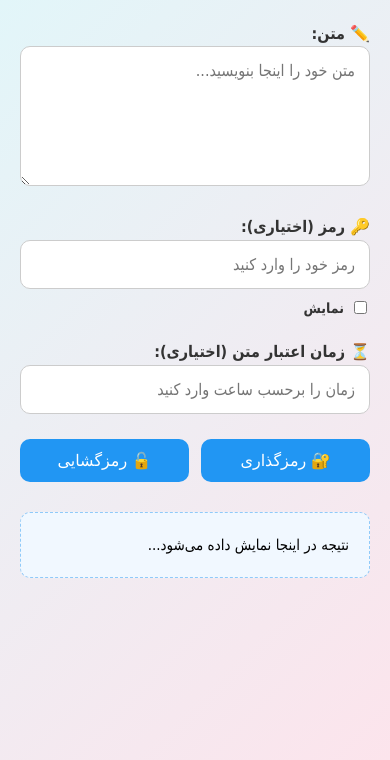
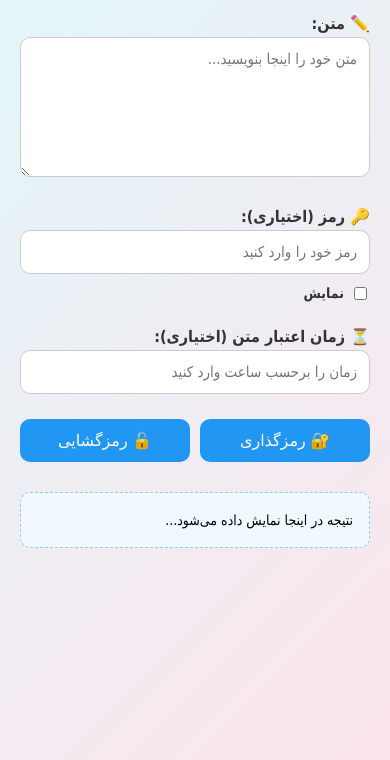
Before and after one commit to Am00aM/TextCode, a plain HTML site: page index.html in a window 390 px wide. Shown: the part 84-844 px from the top of the page. Drawn offline with Linux system fonts and the light colour scheme.

Commit message:
index.html

```diff
--- a/index.html
+++ b/index.html
@@ -2,6 +2,7 @@
 <html lang="fa">
 <head>
   <meta charset="UTF-8">
+  <meta name="viewport" content="width=device-width, initial-scale=1.0">
   <title>TEXT CODE</title>
   <style>
     html, body {
@@ -62,10 +63,13 @@
       display: flex;
       gap: 12px;
       margin-top: 25px;
+      flex-direction: row;
+      flex-wrap: wrap;
+      justify-content: space-between;
     }
 
     button {
-      flex: 1;
+      flex: 1 1 48%;
       padding: 12px;
       background: #2196f3;
       border: none;
@@ -74,6 +78,7 @@
       font-size: 16px;
       cursor: pointer;
       transition: 0.3s;
+      min-width: 120px;
     }
 
     button:hover {
@@ -107,6 +112,32 @@
 
     .copied-toast.show {
       opacity: 1;
+    }
+
+    @media (max-width: 600px) {
+      h2 {
+        font-size: 22px;
+      }
+
+      textarea, input {
+        font-size: 15px;
+        padding: 12px;
+      }
+
+      .output {
+        font-size: 14px;
+        padding: 16px;
+      }
+
+      .buttons {
+        flex-wrap: nowrap;
+        flex-direction: row;
+        gap: 10px;
+      }
+
+      button {
+        flex: 1 1 50%;
+      }
     }
   </style>
 </head>
@@ -222,7 +253,6 @@
       setTimeout(() => toast.classList.remove("show"), 1500);
     }
 
-    // ⏬ اتصال دکمه‌ها به توابع
     document.getElementById("encryptBtn").addEventListener("click", customEncrypt);
     document.getElementById("decryptBtn").addEventListener("click", customDecrypt);
   </script>
```
